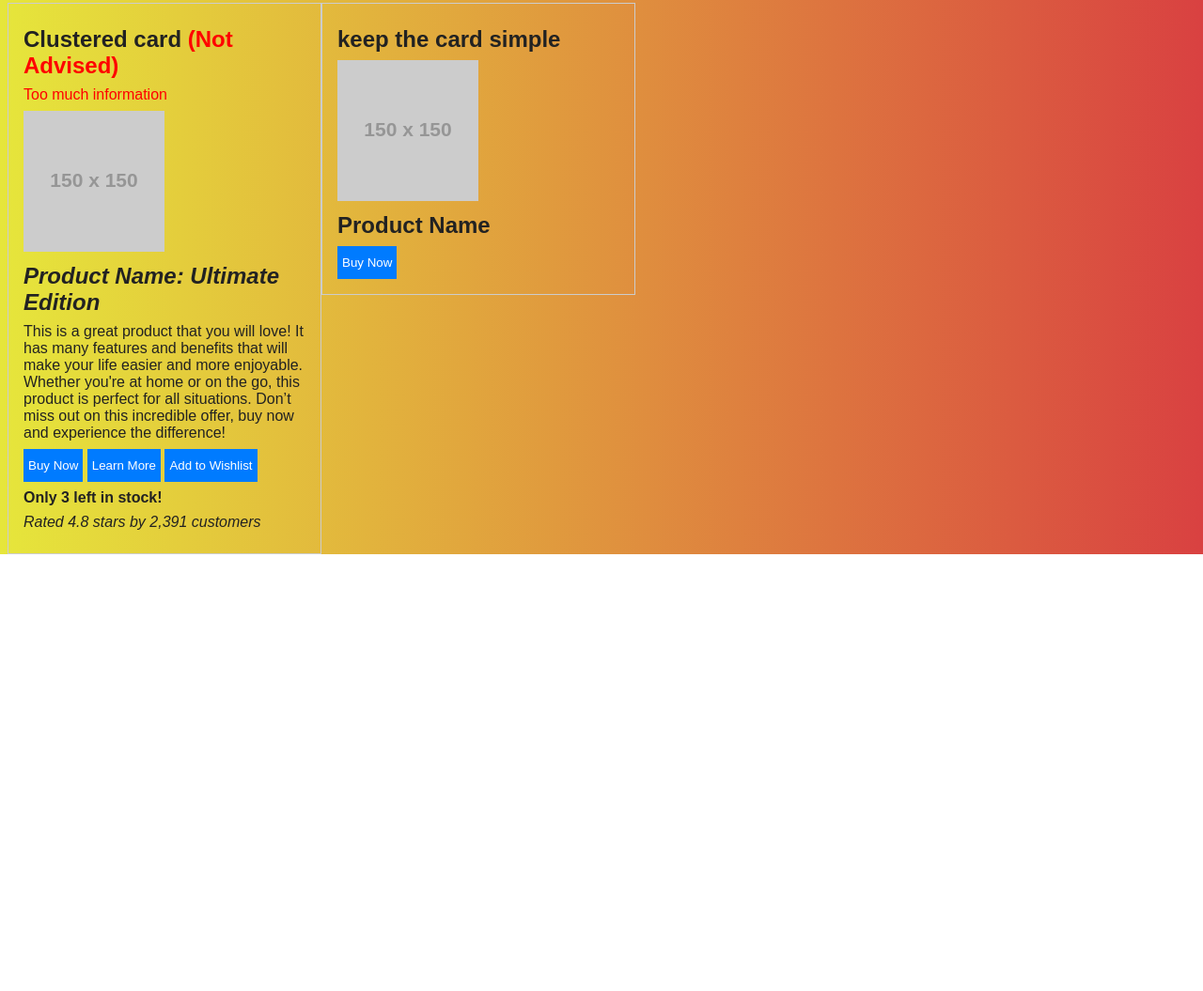
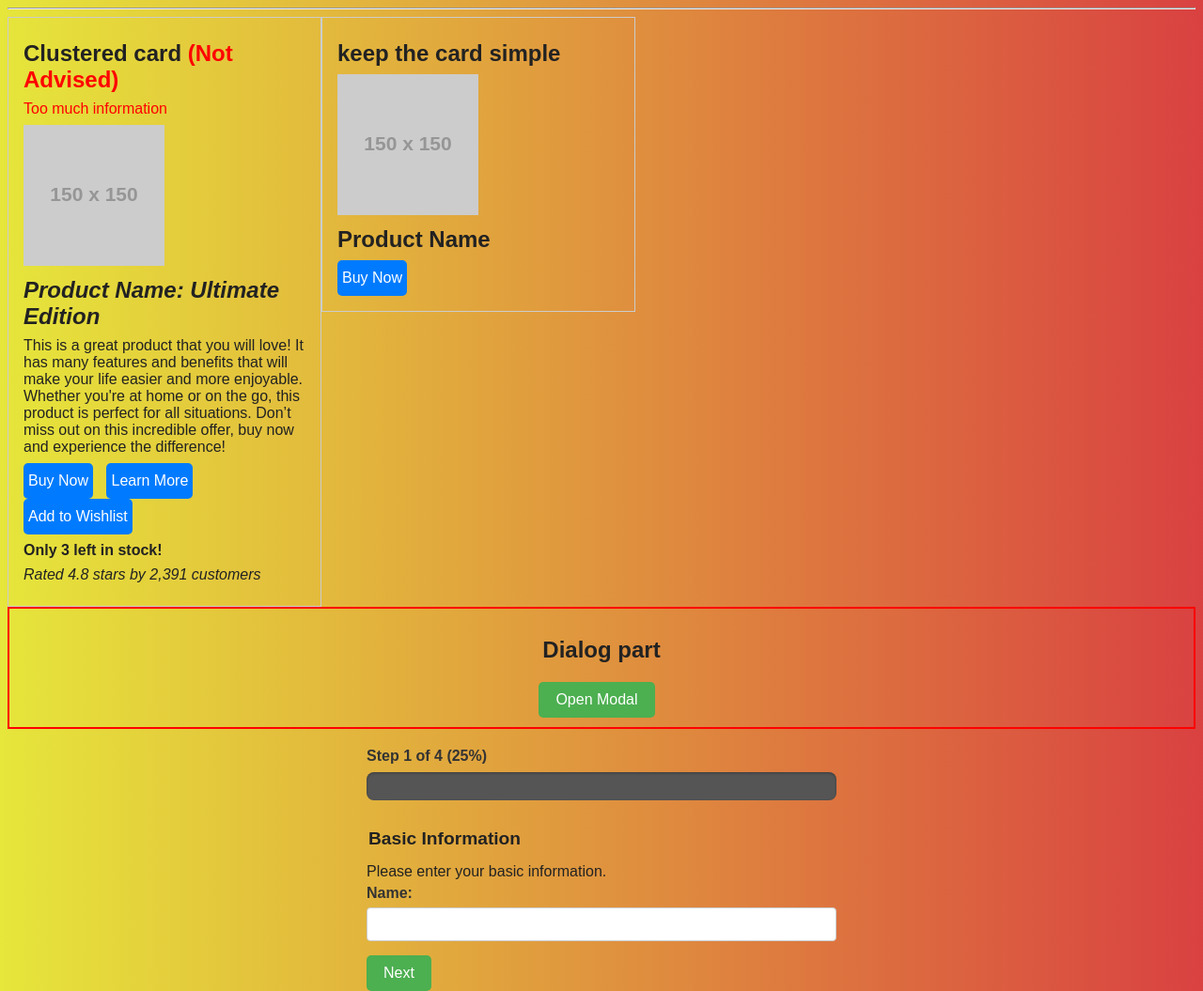
Before and after one commit to abdel1413/HtmlCss, a plain HTML site: page index.html in a window 1280 px wide. Shown: the part 1062-2117 px from the top of the page at 94% size. Before the commit the page ends 1652 px from the top, so only its background shows below. Drawn offline with Linux system fonts and the light colour scheme; placeholder pictures from the web are drawn by us.

Commit message:
styled the form

```diff
--- a/index.html
+++ b/index.html
@@ -108,6 +108,19 @@
   <div class="clustered-card-container"></div>
     <div class="ideal-card"></div>
 </div>
+<div class="dialog-container">
+  <h2>Dialog part</h2>
+  <button id="open-modal">Open Modal</button>
+<dialog>
+  <h2>Subscribe to our Newsletter!</h2>
+  <p>Get the latest updates and offers.</p>
+  <button class="cta">Subscribe</button>
+  <button class="close">Close</button>
+</dialog>
+</div>
+<div class="progress-part">
+
+</div>
 <script src="./script.js"></script>
 </body>
 
--- a/script.js
+++ b/script.js
@@ -37,3 +37,101 @@ idealCard.innerHTML = `<div class="card">
   <h2>Product Name</h2>
   <button>Buy Now</button>
 </div>`
+
+//dialog
+const dialog = document.querySelector('dialog')
+const close = dialog.querySelector(".close")
+const openDialog = document.querySelector("#open-modal")
+
+ close.addEventListener('click',()=>{
+    dialog.close()
+ })
+
+openDialog.addEventListener("click",()=>{
+dialog.showModal()
+})
+
+//close modal when clicked outside the dialog
+dialog.addEventListener('click',(e)=>{
+
+    const rect = dialog.getBoundingClientRect()
+    console.log('red',e.clientX >=rect.left )
+    console.log('red',e.clientX <=rect.right )
+    console.log('red', e.clientY >=rect.top ,)
+    console.log('red', e.clientY <= rect.bottom,)
+
+    const isInDialog =(
+        e.clientX >= rect.left &&
+         e.clientX <= rect.right &&
+          e.clientY >=rect.top &&
+           e.clientY <= rect.bottom
+        )
+
+        if(!isInDialog){
+            dialog.close()
+        }
+
+})
+
+//progress bar
+
+const progressPart = document.querySelector(".progress-part")
+
+progressPart.innerHTML= `<form id="progressForm">
+  <div class="form-progress" aria-label="Form progress">
+    <label class="progress-label">Step <span id="currentStep">1</span> of <span id="totalSteps">4</span> (<span id="percentage">25%</span>)</label>
+    <div class="progress-container" role="progressbar" aria-valuemin="0" aria-valuemax="100" aria-valuenow="25">
+      <div class="progress-bar"></div>
+    </div>
+  </div>
+
+  <!-- Step 1 -->
+  <fieldset class="form-step active">
+    <legend>Basic Information</legend>
+    <p>Please enter your basic information.</p>
+    <label for="name">Name:</label>
+    <input type="text" id="name" name="name" required>
+
+    <button type="button" class="next-btn">Next</button>
+  </fieldset>
+
+  <!-- Step 2 -->
+  <fieldset class="form-step">
+    <legend>Contact Details</legend>
+    <p>How can we reach you?</p>
+    <label for="email">Email:</label>
+    <input type="email" id="email" name="email" required>
+
+    <button type="button" class="prev-btn">Previous</button>
+    <button type="button" class="next-btn">Next</button>
+  </fieldset>
+
+  <!-- Step 3 -->
+  <fieldset class="form-step">
+    <legend>Address</legend>
+    <p>Where do you live?</p>
+    <label for="address">Street:</label>
+    <input type="text" id="address" name="address" required>
+
+    <button type="button" class="prev-btn">Previous</button>
+    <button type="button" class="next-btn">Next</button>
+  </fieldset>
+
+  <!-- Step 4 -->
+  <fieldset class="form-step">
+    <legend>Review</legend>
+    <p>Review your answers before submitting.</p>
+
+    <button type="button" class="prev-btn">Previous</button>
+    <button type="submit">Submit</button>
+  </fieldset>
+</form>`
+
+
+
+const form = document.getElementById('progressForm');
+const steps = form.querySelectorAll('.form-step');
+const progressBar = form.querySelector('.progress-bar');
+const currentStepSpan = document.getElementById('currentStep');
+const totalStepsSpan = document.getElementById('totalSteps');
+const percentageSpan = document.getElementById('percentage');
--- a/styles.css
+++ b/styles.css
@@ -294,3 +294,170 @@ img .post-img{
   border: none;
   cursor: pointer;
 }
+
+/* Dialog */
+
+.dialog-container{
+    display: flex;
+    justify-content: center;
+    flex-direction: column;
+    align-items: center;
+    border:2px solid red;
+    padding: 10px;
+
+}
+dialog {
+  border: none;
+  border-radius: 8px;
+  padding: 20px;
+  box-shadow: 0 4px 8px rgba(0, 0, 0, 0.2);
+}
+
+dialog::backdrop {
+  background: rgba(0, 0, 0, 0.5);
+}
+
+
+.cta {
+  background-color: #007BFF;
+  color: white;
+  border: none;
+  padding: 10px 20px;
+  border-radius: 4px;
+  cursor: pointer;
+}
+
+.close {
+  background-color: transparent;
+  color: #007BFF;
+  border: none;
+  padding: 10px 20px;
+  cursor: pointer;
+}
+
+/* Progress bar */
+.form-progress {
+  max-width: 500px;
+  margin: 20px auto 30px;
+  font-family: Arial, sans-serif;
+}
+
+.progress-label {
+  display: block;
+  margin-bottom: 8px;
+  font-size: 16px;
+  font-weight: 600;
+  color: #333;
+}
+
+.progress-container {
+  position: relative;
+  background-color: #555;
+  border-radius: 8px;
+  height: 30px;
+  overflow: hidden;
+  box-shadow: inset 0 1px 3px rgba(0,0,0,0.3);
+}
+
+.progress-bar {
+  background-color: #4caf50;
+  height: 100%;
+  width: 0;
+  border-radius: 8px 0 0 8px;
+  transition: width 0.3s ease;
+}
+
+.progress-text {
+  position: absolute;
+  top: 0;
+  left: 0;
+  width: 100%;
+  height: 30px;
+  line-height: 30px;
+  text-align: center;
+  font-weight: bold;
+  color: #fff;
+  pointer-events: none;
+  user-select: none;
+}
+
+form {
+  max-width: 500px;
+  margin: 0 auto;
+  font-family: Arial, sans-serif;
+}
+
+fieldset {
+  border: none;
+  padding: 0;
+  margin: 0 0 20px;
+}
+
+legend {
+  font-size: 1.2em;
+  font-weight: 700;
+  margin-bottom: 10px;
+  color: #222;
+}
+
+label {
+  display: block;
+  margin-bottom: 6px;
+  font-weight: 600;
+  color: #333;
+}
+
+input[type="text"],
+input[type="email"] {
+  width: 100%;
+  padding: 8px 10px;
+  font-size: 1em;
+  border: 1px solid #ccc;
+  border-radius: 4px;
+  margin-bottom: 15px;
+  box-sizing: border-box;
+  transition: border-color 0.2s ease;
+}
+
+input[type="text"]:focus,
+input[type="email"]:focus {
+  outline: none;
+  border-color: #4caf50;
+  box-shadow: 0 0 5px rgba(76, 175, 80, 0.5);
+}
+
+.form-step {
+  display: none;
+}
+
+.form-step.active {
+  display: block;
+}
+
+button {
+  background-color: #4caf50;
+  border: none;
+  color: white;
+  padding: 10px 18px;
+  font-size: 1em;
+  border-radius: 5px;
+  cursor: pointer;
+  margin-right: 10px;
+  transition: background-color 0.2s ease;
+}
+
+button:hover:not(:disabled) {
+  background-color: #45a049;
+}
+
+button:disabled {
+  background-color: #9e9e9e;
+  cursor: not-allowed;
+}
+
+@media (max-width: 600px) {
+  .form-progress, form {
+    max-width: 90%;
+    margin: 20px auto;
+  }
+}
```
